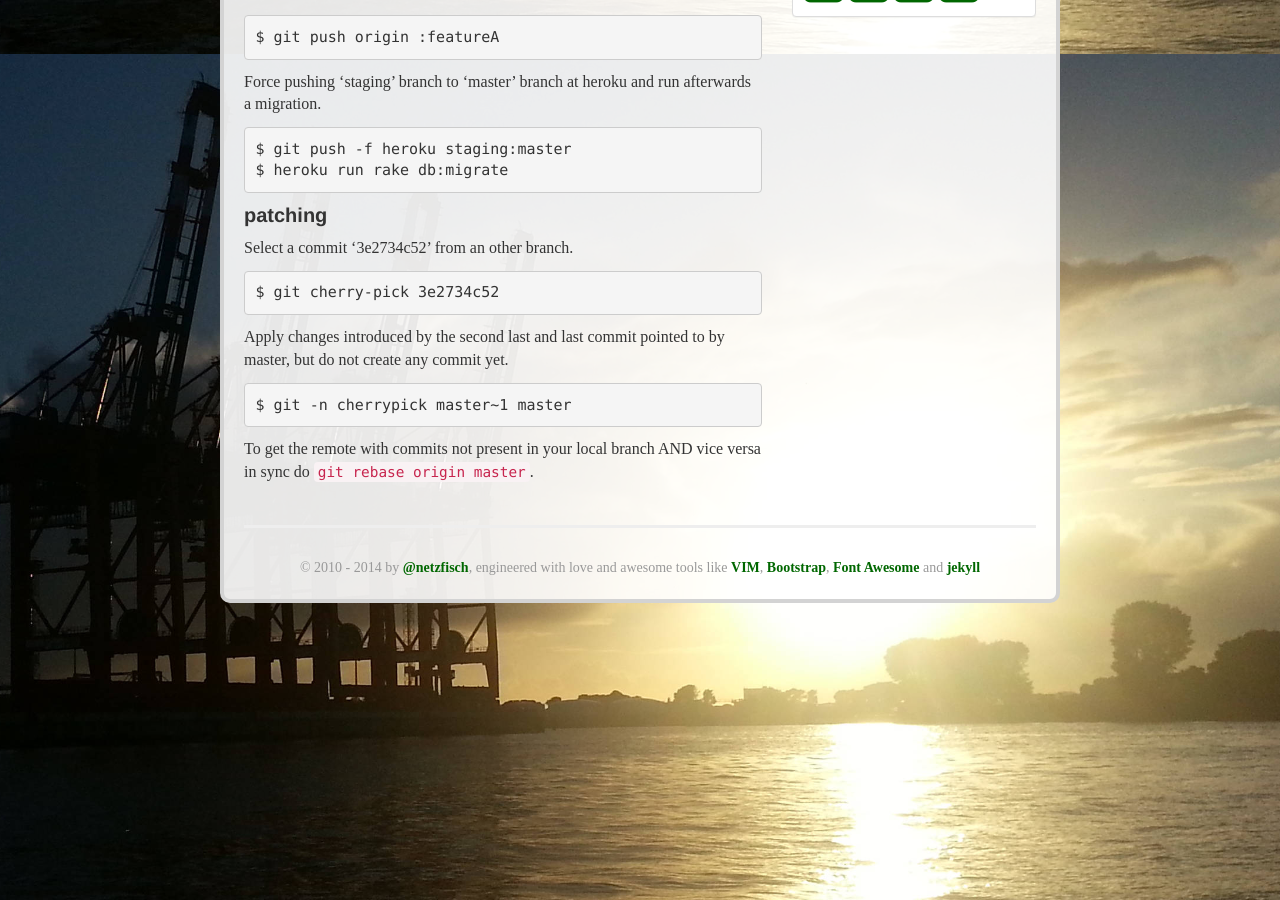
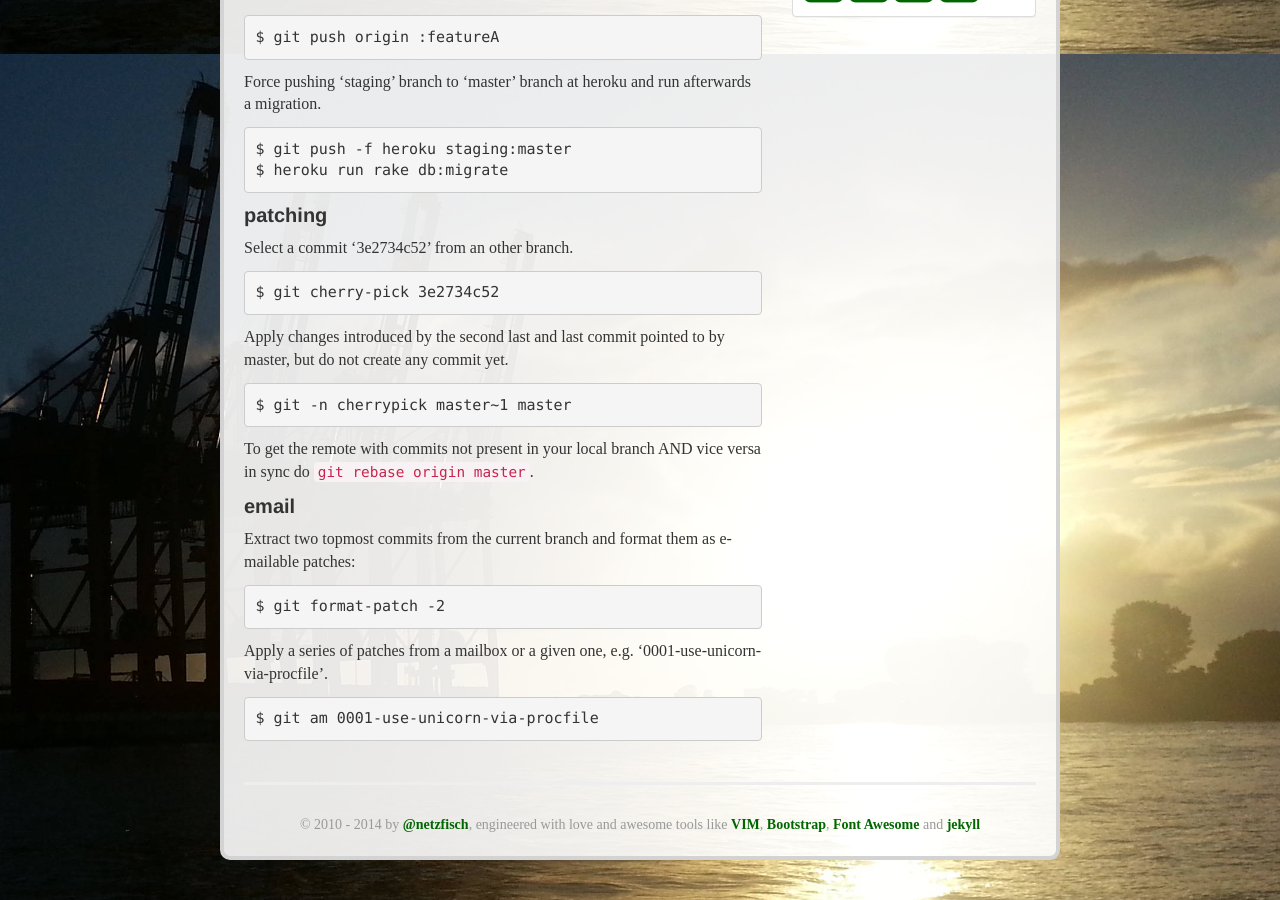
Before and after one commit to netzfisch/netzfisch.github.io, a Jekyll site: the page built from static/git.md, in a window 1280 px wide and 900 px high, scrolled down 846 px. Built offline with Jekyll 4.4.1, drawn with Linux system fonts in a browser that asks for light colours; nearby versions of some CDN libraries; some web fonts are replaced; Markdown is read by kramdown in place of the engine named in the settings; comment, search, counter and statistics services are not loaded.

Commit message:
add format-patch and apply from mailbox

```diff
--- a/static/git.md
+++ b/static/git.md
@@ -48,5 +48,17 @@ Apply changes introduced by the second last and last commit pointed to by master
 To get the remote with commits not present in your local branch AND vice versa
 in sync do `git rebase origin master`.
 
+#### email
+
+Extract two topmost commits from the current branch and format them as
+e-mailable patches:
+
+    $ git format-patch -2
+
+Apply a series of patches from a mailbox or a given one, e.g. '0001-use-unicorn-via-procfile'.
+
+    $ git am 0001-use-unicorn-via-procfile
+
+
   [1]: http://git-scm.com/docs
   [2]: /ruby/2010/01/29/git-basics.html
```
